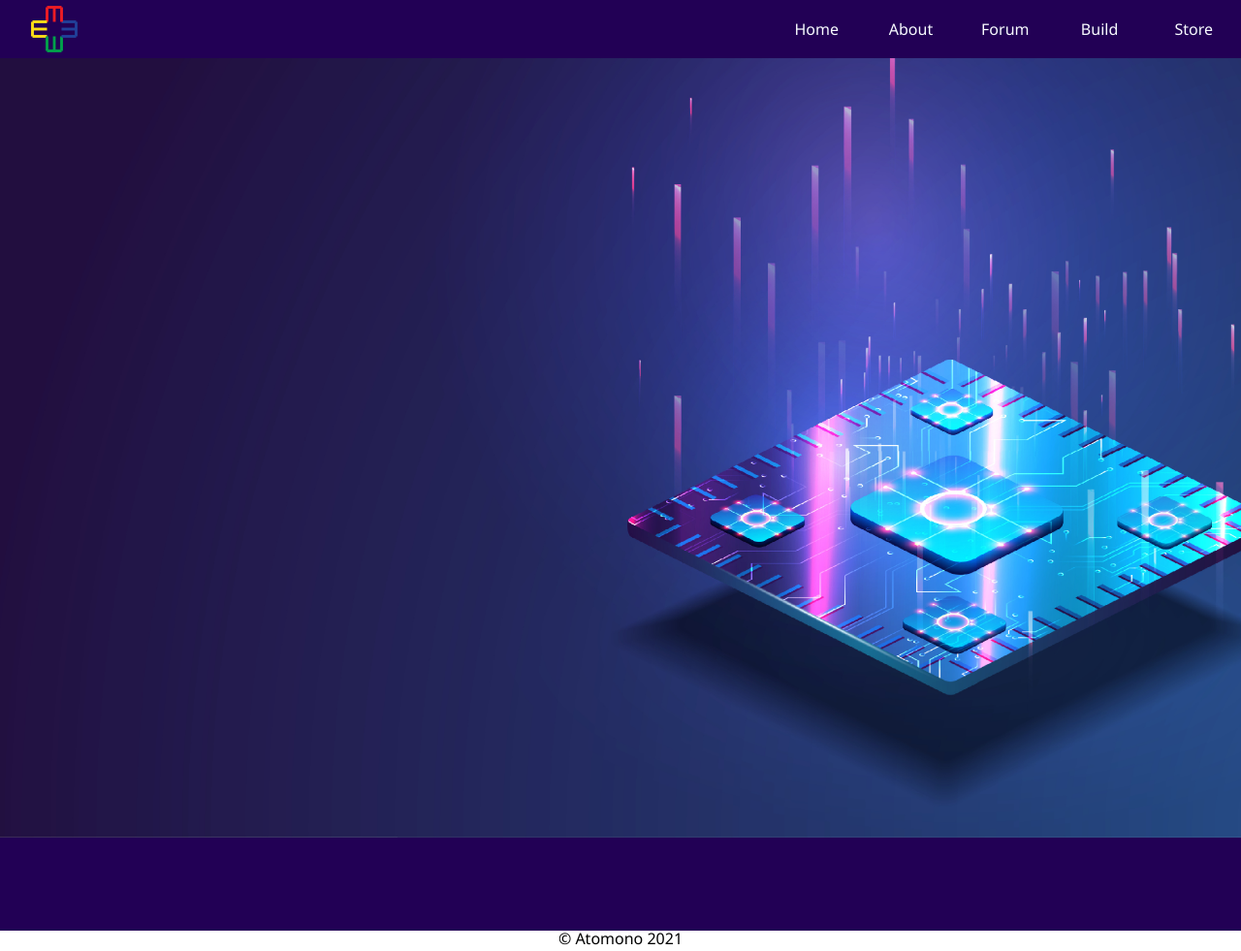
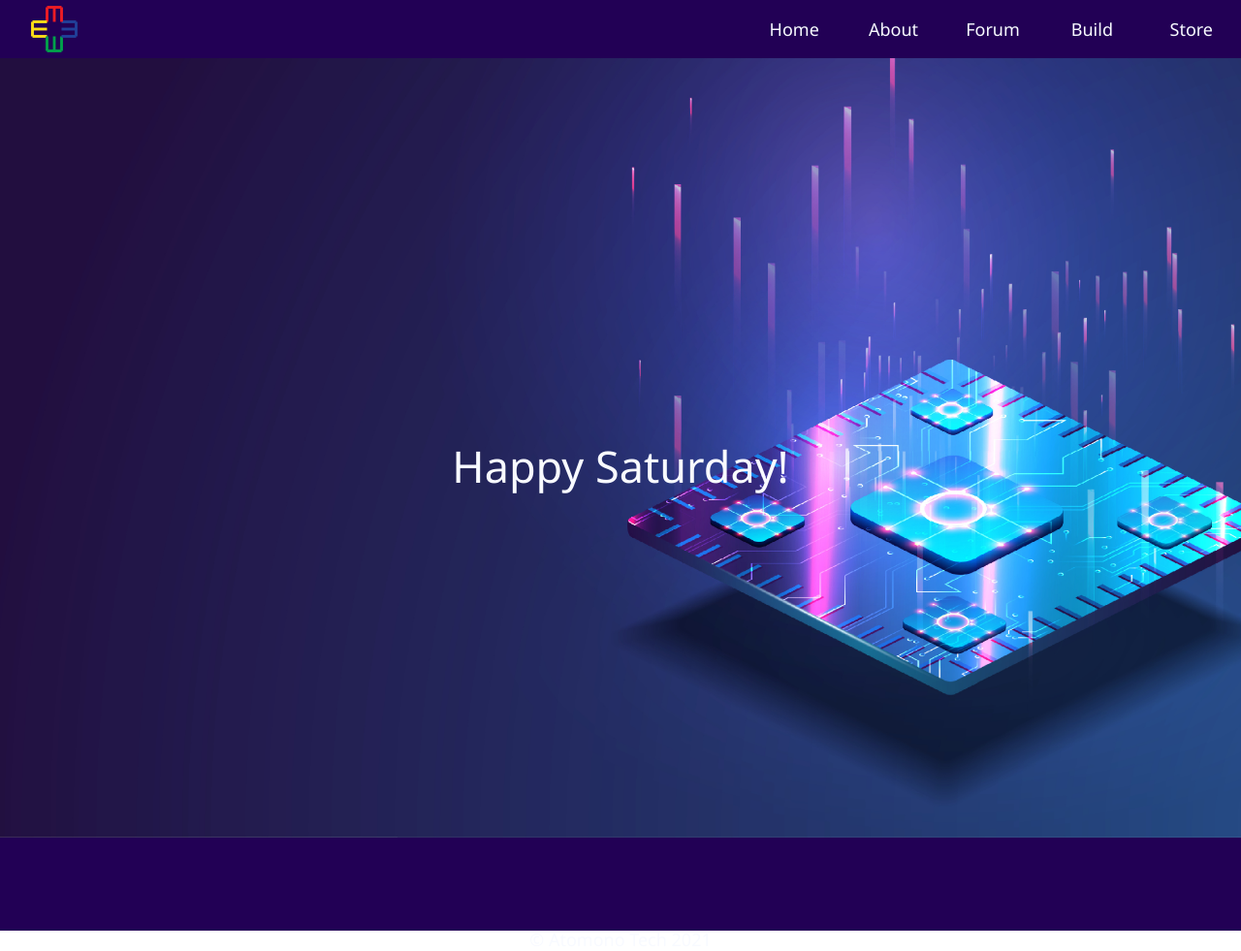
Before and after one commit to mikekamilos/atomono, a React (Create React App) app: page / in a window 1280 px wide. Shown: the whole page at 97% size. Built offline with nearby package versions, Linux system fonts and the light colour scheme.

Commit message:
adding header font-sizes and greeting to main page

```diff
--- a/src/Components/App/App.css
+++ b/src/Components/App/App.css
@@ -2,8 +2,34 @@
   height: auto;
   width: 100%;
   font-family: 'Segoe UI', Tahoma, Geneva, Verdana, sans-serif;
+  color: #f8faff;
+  font-size: 18px;
 }
 
 .copyright {
   text-align: center;
 }
+
+h1 {
+  font-size: 2.5em;
+}
+
+h2 {
+  font-size: 1.8em;
+}
+
+h3 {
+  font-size: 1.5em;
+}
+
+h4 {
+  font-size: 1.2em;
+}
+
+h5 {
+  font-size: 0.8em;
+}
+
+h6 {
+  font-size: 0.6em;
+}
--- a/src/Components/App/App.js
+++ b/src/Components/App/App.js
@@ -14,12 +14,12 @@ export class App extends Component {
 
         <Footer />
 
-        <div className="copyright">&copy; Atomono {currentYear}</div>
+        <div className="copyright">&copy; Atomono Tech {currentYear}</div>
       </div>
     )
   }
 }
 
-let currentYear = new Date().getFullYear();
+const currentYear = new Date().getFullYear();
 
 export default App
--- a/src/Components/Main/Main.js
+++ b/src/Components/Main/Main.js
@@ -6,10 +6,14 @@ export class Main extends Component {
     render() {
         return (
             <div className="main">
-
+                <h1>Happy {currentDay}!</h1>
             </div>
         )
     }
 }
 
+const days = ['Sunday', 'Monday', 'Tuesday', 'Wednesday', 'Thursday', 'Friday', 'Saturday'];
+const d = new Date().getDay();
+const currentDay = days[d];
+
 export default Main
--- a/src/Components/Navigator/Navigator.css
+++ b/src/Components/Navigator/Navigator.css
@@ -1,6 +1,6 @@
 .navigator {
     float: right;
-    width: 38%;
+    width: 40%;
     height: 60px;
     display: flex;
     flex-direction: row;
```
Also changed, not shown: 1 other file (tests, documents, lock files or other folders).
